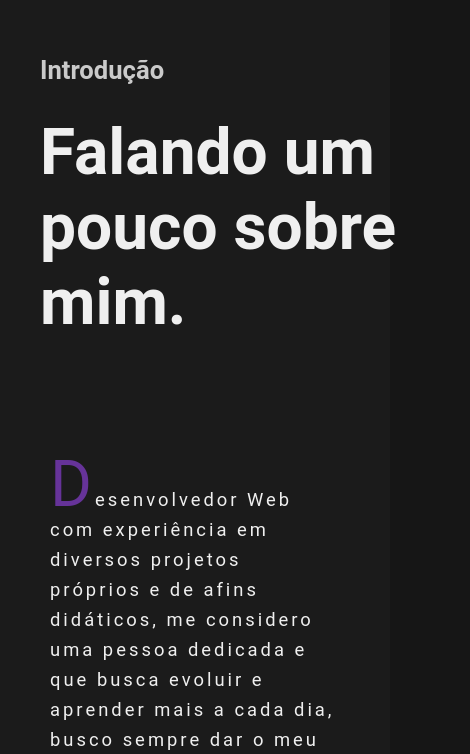
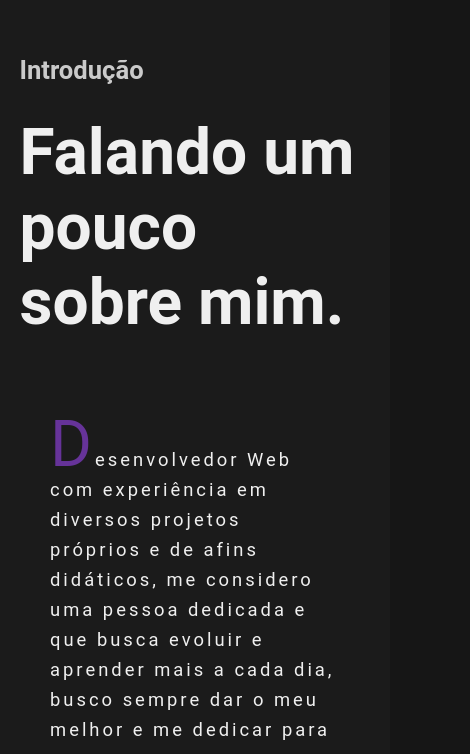
Before and after one commit to NycolasSM/portfolio_nycolas_santana, a React (Vite) app: page / in a window 390 px wide. Shown: the part 1011-1765 px from the top of the page, 470 px wide, since content can reach past the window. Built offline with nearby package versions, Linux system fonts and the light colour scheme.

Commit message:
fix reponsive on sectionTitle

```diff
--- a/src/components/SectionTitle/style.css
+++ b/src/components/SectionTitle/style.css
@@ -1,5 +1,5 @@
 .section__title_wrapper {
-  width: 100%;
+  width: 90vw;
   display: flex;
   flex-direction: column;
   gap: 30px;
@@ -27,6 +27,6 @@
 
 @media (max-width: 900px) {
   .section__title_wrapper {
-    padding: 90px 40px 130px 40px;
+    padding: 90px 0px;
   }
 }
```
